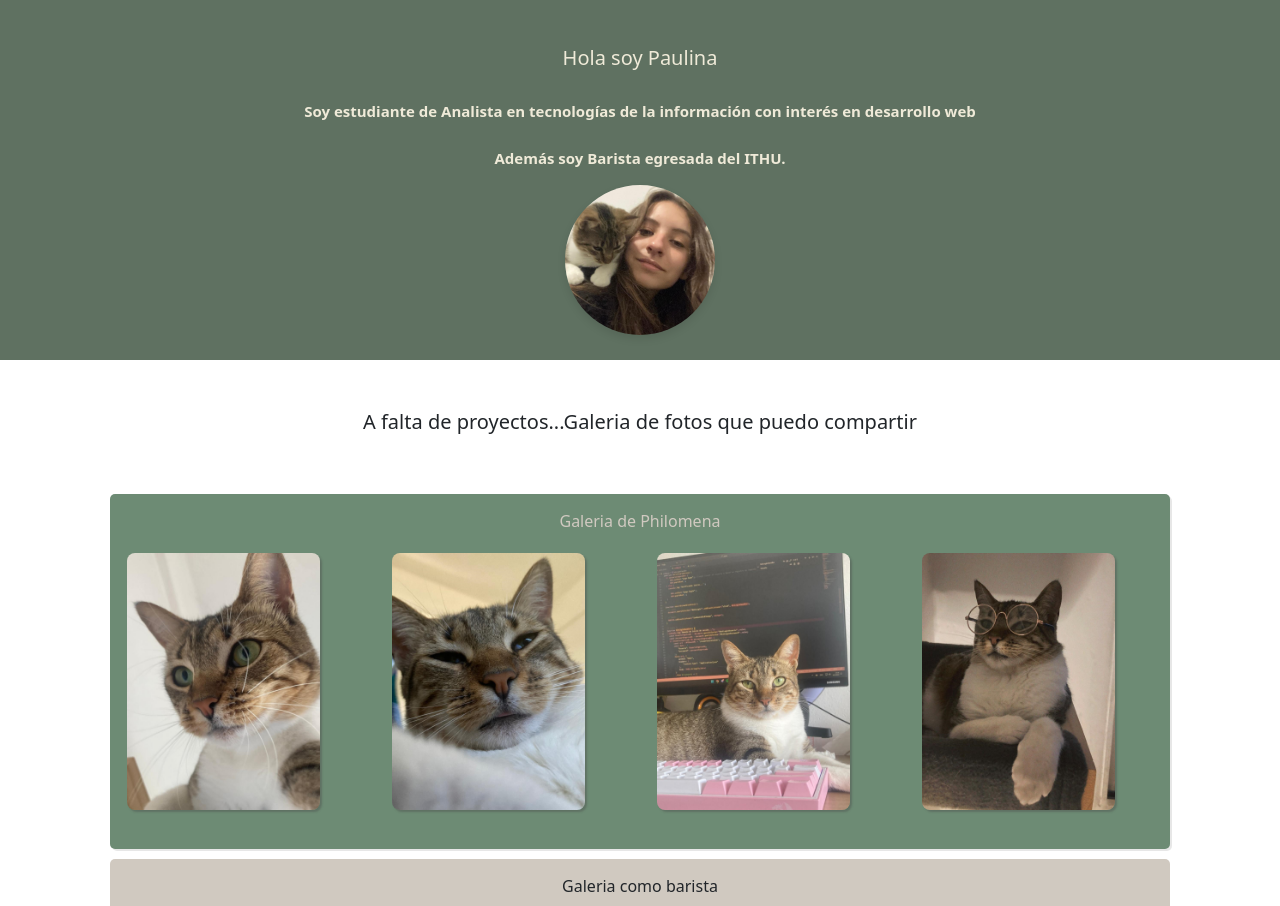
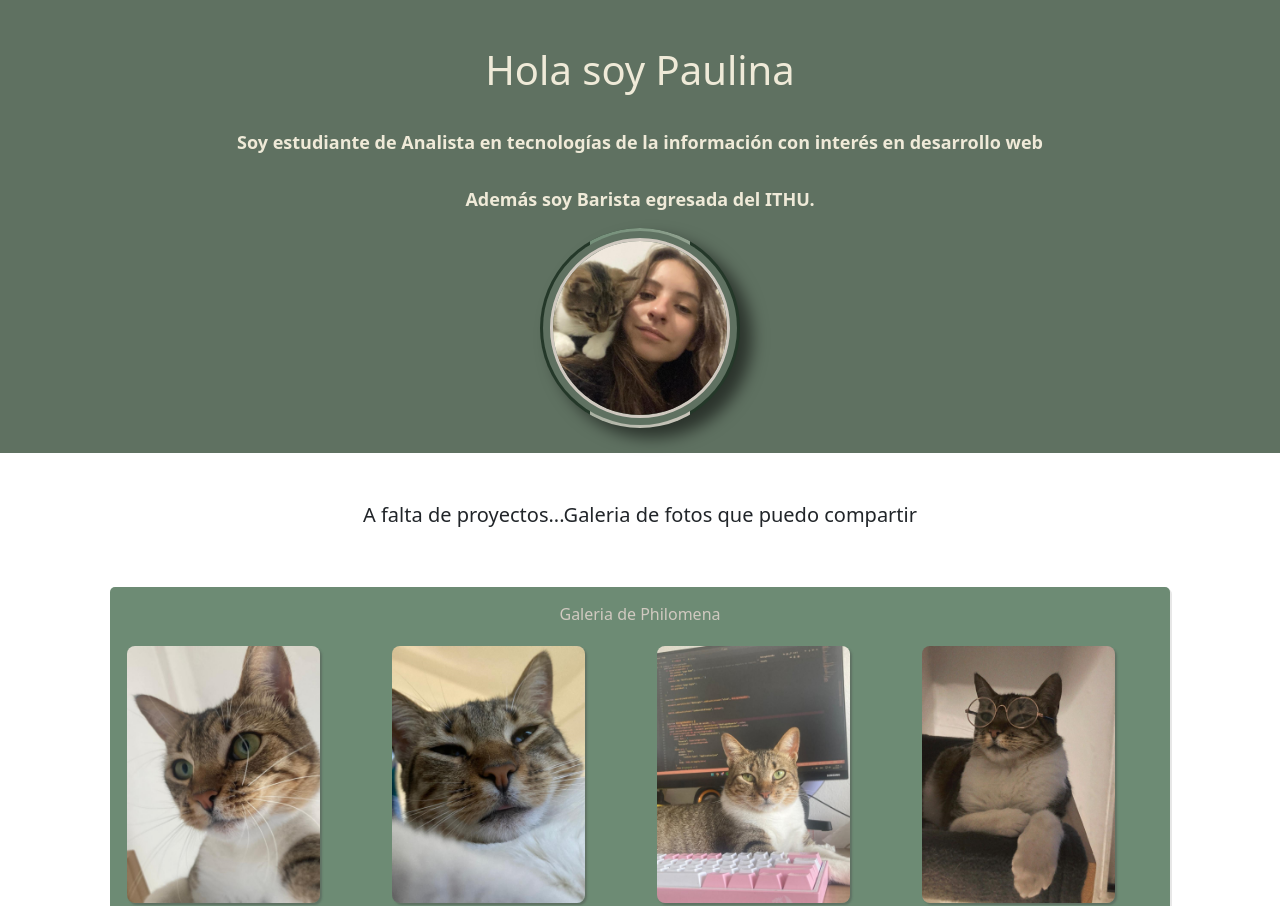
Before and after one commit to pauliprates/pauliprates.github.io, a plain HTML site: page index.html in a window 1280 px wide. Shown: the top 906 px of the page. Drawn offline with nearby package versions, Linux system fonts and the light colour scheme.

Commit message:
nuevas animaciones

```diff
--- a/estilo.css
+++ b/estilo.css
@@ -14,28 +14,120 @@ body {
 }
 
 .sobreMi {
+    display: flex;
     background-color: #5F7161;
     color: #EFEAD8;
     padding: 2%;
     text-align: center;
     font-weight: bold;
+    flex-direction: column;
+    align-items: center;
 }
+
+  @keyframes fadeIn {
+    from {
+      opacity: 0;
+    }
+
+    to {
+      opacity: 1;
+    }
+  }
+  .fadeIn {
+    -webkit-animation-name: fadeIn;
+    animation-name: fadeIn;
+  }
+
+  .animated {
+    -webkit-animation-duration: 1s;
+    animation-duration: 1s;
+    -webkit-animation-fill-mode: both;
+    animation-fill-mode: both;
+  }
+
 
 .sobreMi h1 {
     margin: 20px 0;
-    font-size: 20px;
+    font-size: 40px;
+    animation: 2s fadeIn;
 }
 
 .sobreMi p {
     margin: 5px;
     padding: 10px 0;
-    font-size: 15px;
+    font-size: 18px;
 }
-.sobreMi img {
-    max-width: 150px;
-    border-radius: 100%;
-    box-shadow: 0 4px 8px rgba(0, 0, 0, 0.1);
+.contenedor{
+    height: 100vh;
+    width: 100vw;
+    display: flex;
+    align-items: center;
+    justify-content: center;
 }
+
+.tarjeta{
+    height: 200px;
+    width: 200px;
+    background-color: #243829;
+    border-radius: 50%;
+    box-shadow: 12px 10px 16px #0000008c;
+    position: relative;
+    overflow: hidden;
+}
+.tarjeta::before{
+    content: "";
+    position: absolute;
+    inset: -10px 50px;
+    background: linear-gradient(315deg, #6D8B74, #D0C9C0);
+    transition: 0.2s;
+    animation: animate 2s linear infinite;
+}
+.tarjeta:hover::before{
+    inset: -20px 0px;
+}
+
+@keyframes animate{
+    0%{
+        transform: rotate(0deg);
+    }
+    100%{
+        transform: rotate(360deg);
+    }
+}
+.tarjeta::after
+{
+    content: '';
+    position: absolute;
+    inset: 3px;
+    background: #5F7161;
+    border-radius: 50%;
+    z-index: 1;
+}
+
+.contenido{
+    position: absolute;
+    inset: 10px;
+    border: 3px solid #D0C9C0;
+    z-index: 3;
+    border-radius: 50%;
+    overflow: hidden;
+}
+.contenido img
+{
+    position: absolute;
+    top: 0;
+    left: 0;
+    width: 100%;
+    height: 100%;
+    object-fit: cover;
+    transition: 0.5s;
+    pointer-events: none;
+}
+.tarjeta:hover .contenido img
+{
+    transform: scale(1.20);
+}
+
 .galeria h3{
     font-size: 20px;
     text-align: center;
@@ -76,6 +168,6 @@ body {
 
 }
 footer{
-    height: 60px;
-    font-size: 10px;
+    height: 100px;
+    font-size: 15px;
 }
--- a/index.html
+++ b/index.html
@@ -1,5 +1,6 @@
 <!DOCTYPE html>
 <html lang="es">
+
 <head>
     <meta charset="UTF-8">
     <meta name="viewport" content="width=device-width, initial-scale=1.0">
@@ -12,12 +13,21 @@
         rel="stylesheet">
     <link href="https://cdn.jsdelivr.net/npm/bootstrap@5.3.0/dist/css/bootstrap.min.css" rel="stylesheet">
 </head>
+
 <body>
     <section class="sobreMi">
-        <h1>Hola soy Paulina</h1>
+        <div class="animated pulse">
+            <h1>Hola soy Paulina</h1>
+        </div>
         <p>Soy estudiante de Analista en tecnologías de la información con interés en desarrollo web</p>
         <p>Además soy Barista egresada del ITHU.</p>
-        <img src="img/yoYphilo.jpeg" alt="Philomena y Paulina">
+        <div class="tarjeta">
+            <div class="contenido">
+                <img src="img/yoYphilo.jpeg" alt="Philomena y Paulina">
+            </div>
+        </div>
+
+        </div>
     </section>
     <section class="galeria">
         <h3>A falta de proyectos...Galeria de fotos que puedo compartir</h3>
@@ -64,4 +74,5 @@
     </footer>
     <script src="https://cdn.jsdelivr.net/npm/bootstrap@5.3.0/dist/js/bootstrap.bundle.min.js"></script>
 </body>
+
 </html>
```
